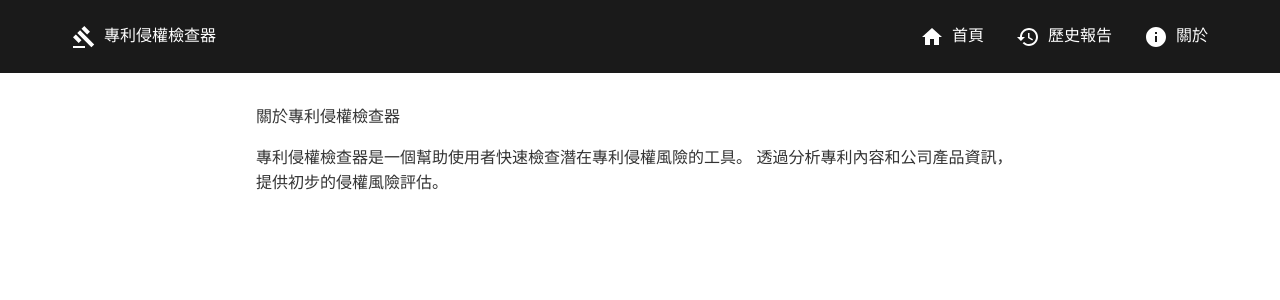
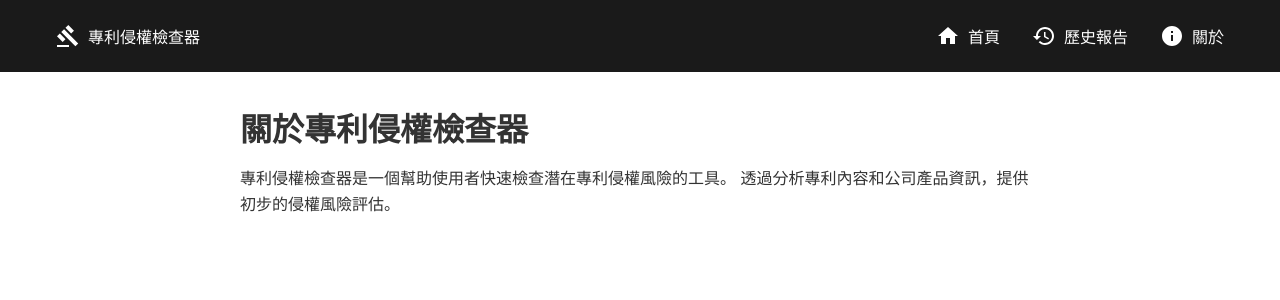
Before and after one commit to snowman12320/patent-infringement-checker, a Next.js app: page /about in a window 1280 px wide. Shown: the top 300 px of the page. Built offline with nearby package versions, Linux system fonts and the light colour scheme.

Commit message:
feat: delete Tailwind CSS

```diff
--- a/package.json
+++ b/package.json
@@ -34,8 +34,6 @@
     "eslint-config-standard": "^17.1.0",
     "husky": "^8.0.0",
     "lint-staged": "^15.0.0",
-    "postcss": "^8",
-    "tailwindcss": "^3.4.1",
     "typescript": "^5"
   },
   "lint-staged": {
--- a/postcss.config.mjs
+++ b/postcss.config.mjs
@@ -1,7 +1,7 @@
 /** @type {import('postcss-load-config').Config} */
 const config = {
   plugins: {
-    tailwindcss: {}
+    // 移除 tailwindcss: {}
   }
 }
 
--- a/src/components/Navbar.module.css
+++ b/src/components/Navbar.module.css
@@ -12,11 +12,17 @@
   align-items: center;
 }
 
+.rightBlock{
+  display: flex;
+  align-items: center;
+}
+
 .navLink {
   color: white;
   text-decoration: none;
   padding: 0.5rem 1rem;
-  vertical-align:middle;
+  display: inline-block;
+  display: flex;
 }
 
 .navLink:hover {
--- a/src/components/Navbar.tsx
+++ b/src/components/Navbar.tsx
@@ -13,7 +13,7 @@ const Navbar = () => {
           <GavelIcon sx={{ mr: 1 }} />
           專利侵權檢查器
         </Link>
-        <div>
+        <div className={styles.rightBlock}>
           <Link href="/" className={styles.navLink}>
             <HomeIcon sx={{ mr: 1 }} />
             首頁
--- a/src/styles/globals.css
+++ b/src/styles/globals.css
@@ -1,20 +1,15 @@
-@tailwind base;
-@tailwind components;
-@tailwind utilities;
-
 :root {
   --background: #ffffff;
   --foreground: #171717;
 }
-
 @media (prefers-color-scheme: dark) {
   :root {
     --background: #ffffff;
     --foreground: #ededed;
   }
 }
-
 body {
+  margin: 0;
   color: var(--foreground);
   background: var(--background);
   font-family: Arial, Helvetica, sans-serif;
--- a/tailwind.config.ts
+++ /dev/null
@@ -1,19 +0,0 @@
-import type { Config } from 'tailwindcss'
-
-const config: Config = {
-  content: [
-    './src/pages/**/*.{js,ts,jsx,tsx,mdx}',
-    './src/components/**/*.{js,ts,jsx,tsx,mdx}',
-    './src/app/**/*.{js,ts,jsx,tsx,mdx}'
-  ],
-  theme: {
-    extend: {
-      colors: {
-        background: 'var(--background)',
-        foreground: 'var(--foreground)'
-      }
-    }
-  },
-  plugins: []
-}
-export default config
```
Also changed, not shown: src/pages/index.module.css (+4 -4 lines), 1 other file (tests, documents, lock files or other folders).
